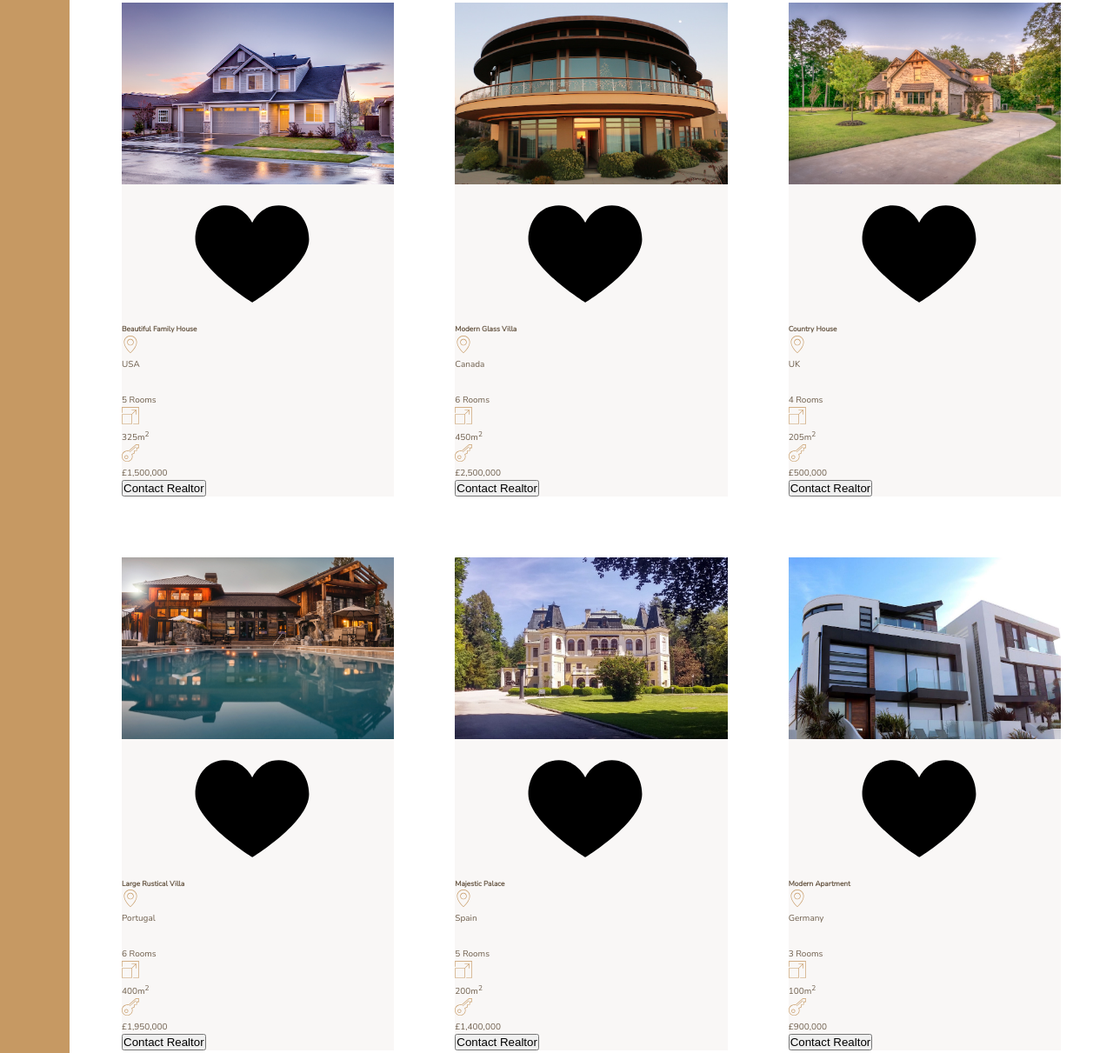
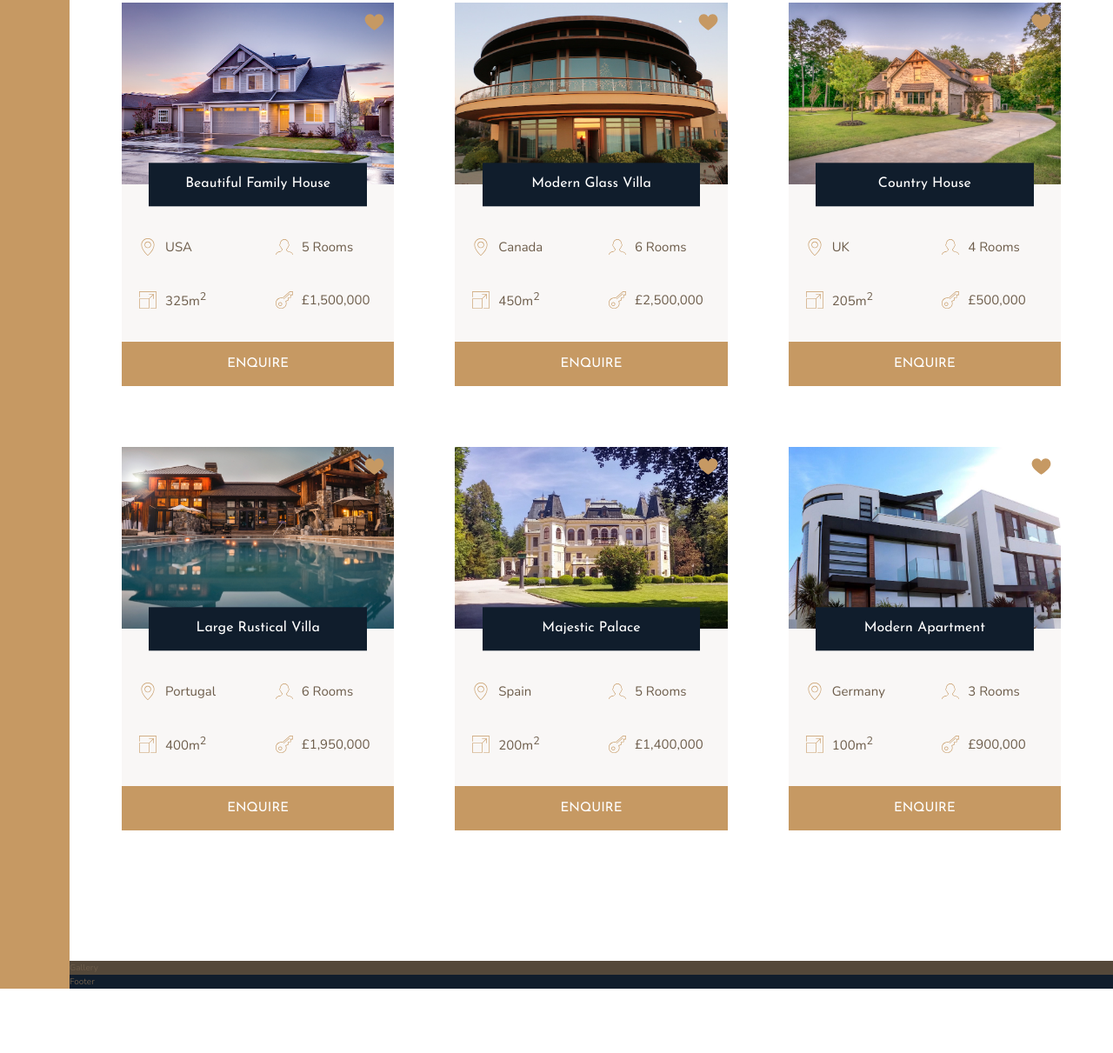
Before and after one commit to ubden/demoNexter, a website: page index.html in a window 1280 px wide. Shown: the part 1967-3178 px from the top of the page at 87% size. After the commit the page ends 3104 px from the top, so only its background shows below. Drawn offline with nearby package versions, Linux system fonts and the light colour scheme.

Commit message:
Homes
Completed the homes section of the page.

```diff
--- a/index.html
+++ b/index.html
@@ -84,7 +84,7 @@
             <h3 class="heading-3 mb-sm">Happy Customers</h3>
             <h2 class="heading-2 heading-2--dark mb-md">&ldquo;The best decision of our lives&rdquo;</h2>
             <p class="story__text mb-lg">Lorem, ipsum dolor sit amet consectetur adipisicing elit. Tenetur distinctio necessitatibus pariatur voluptatibus. Quidem consequatur harum volupta!</p>
-            <button class="btn">Find your own home</button>
+            <button class="btn home__btn">Find your own home</button>
         </div>
 
         <section class="homes">
@@ -102,7 +102,7 @@
                 </div>
                 <div class="home__rooms">
                     <svg>
-                        <use xlink:href="img/sprite.svg#icon-profile-mail"></use>
+                        <use xlink:href="img/sprite.svg#icon-profile-male"></use>
                     </svg>
                     <p>5 Rooms</p>
                 </div>
@@ -118,7 +118,7 @@
                     </svg>
                     <p>£1,500,000</p>
                 </div>
-                <button class="cta">Contact Realtor</button>
+                <button class="btn home__btn">Enquire</button>
             </div>
 
             <div class="home">
@@ -135,7 +135,7 @@
                 </div>
                 <div class="home__rooms">
                     <svg>
-                        <use xlink:href="img/sprite.svg#icon-profile-mail"></use>
+                        <use xlink:href="img/sprite.svg#icon-profile-male"></use>
                     </svg>
                     <p>6 Rooms</p>
                 </div>
@@ -151,7 +151,7 @@
                     </svg>
                     <p>£2,500,000</p>
                 </div>
-                <button class="cta">Contact Realtor</button>
+                <button class="btn home__btn">Enquire</button>
             </div>
 
             <div class="home">
@@ -168,7 +168,7 @@
                 </div>
                 <div class="home__rooms">
                     <svg>
-                        <use xlink:href="img/sprite.svg#icon-profile-mail"></use>
+                        <use xlink:href="img/sprite.svg#icon-profile-male"></use>
                     </svg>
                     <p>4 Rooms</p>
                 </div>
@@ -184,7 +184,7 @@
                     </svg>
                     <p>£500,000</p>
                 </div>
-                <button class="cta">Contact Realtor</button>
+                <button class="btn home__btn">Enquire</button>
             </div>
 
             <div class="home">
@@ -201,7 +201,7 @@
                 </div>
                 <div class="home__rooms">
                     <svg>
-                        <use xlink:href="img/sprite.svg#icon-profile-mail"></use>
+                        <use xlink:href="img/sprite.svg#icon-profile-male"></use>
                     </svg>
                     <p>6 Rooms</p>
                 </div>
@@ -217,7 +217,7 @@
                     </svg>
                     <p>£1,950,000</p>
                 </div>
-                <button class="cta">Contact Realtor</button>
+                <button class="btn home__btn">Enquire</button>
             </div>
 
             <div class="home">
@@ -234,7 +234,7 @@
                 </div>
                 <div class="home__rooms">
                     <svg>
-                        <use xlink:href="img/sprite.svg#icon-profile-mail"></use>
+                        <use xlink:href="img/sprite.svg#icon-profile-male"></use>
                     </svg>
                     <p>5 Rooms</p>
                 </div>
@@ -250,7 +250,7 @@
                     </svg>
                     <p>£1,400,000</p>
                 </div>
-                <button class="cta">Contact Realtor</button>
+                <button class="btn home__btn">Enquire</button>
             </div>
 
             <div class="home">
@@ -267,7 +267,7 @@
                 </div>
                 <div class="home__rooms">
                     <svg>
-                        <use xlink:href="img/sprite.svg#icon-profile-mail"></use>
+                        <use xlink:href="img/sprite.svg#icon-profile-male"></use>
                     </svg>
                     <p>3 Rooms</p>
                 </div>
@@ -283,7 +283,7 @@
                     </svg>
                     <p>£900,000</p>
                 </div>
-                <button class="cta">Contact Realtor</button>
+                <button class="btn home__btn">Enquire</button>
             </div>
         </section>
 
--- a/sass/_homes.scss
+++ b/sass/_homes.scss
@@ -7,33 +7,71 @@
 }
 
 .home {
+    display: grid;
+    grid-template-columns: repeat(2, 1fr);
+    grid-row-gap: 3.5rem;
+
+
     background-color: $color-grey-light-1;
 
     &__img {
         width: 100%;
+        grid-row: 1 / 2;
+        grid-column: 1 / -1;
+        z-index: 1;
     }
 
     &__like {
-
+        grid-row: 1 / 2;
+        grid-column: 2 / 3;
+        justify-self: end;
+        margin: 1rem;
+        height: 2.5rem;
+        width: 2.5rem;
+        fill: $color-primary;
+        z-index: 2;
     }
 
     &__name {
+        grid-row: 1 / 2;
+        grid-column: 1 / -1;
+        justify-self: center;
+        align-self: end;
+        width: 80%;
+        font-family: $font-display;
+        font-size: 1.6rem;
+        text-align: center;
+        padding: 1.25rem;
+        background-color: $color-secondary;
+        color: #FFF;
+        font-weight: 400;
+        z-index: 3;
+        transform: translateY(50%);
+    }
 
+    &__location,
+    &__rooms {
+        margin-top: 2.5rem;
     }
 
     &__location,
     &__rooms,
     &__area,
     &__price {
+        display: flex;
+        margin-left: 2rem;
+        font-size: 1.5rem;
+        align-items: center;
 
         svg {
-            fill: $color-primary;
+            margin-right: 1rem;
             height: 2rem;
             width: 2rem;
-        }
-
-        p {
-
+            fill: $color-primary;
         }
     }
+
+    &__btn {
+        grid-column: 1 / -1;
+    }
 }
```
Also changed, not shown: css/style.css.
